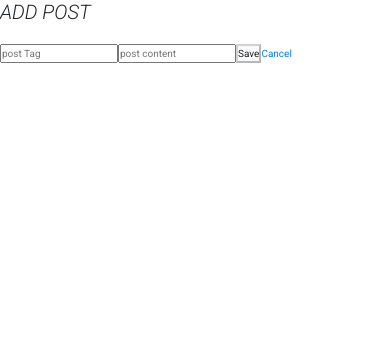
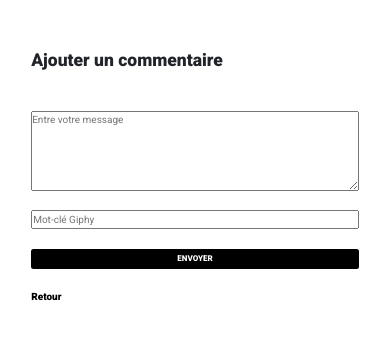
Before and after one commit to martinberthier/community-front, an Angular app: page /post-add in a window 390 px wide. Shown: the top 340 px of the page. Built offline with nearby package versions, Linux system fonts and the light colour scheme.

Commit message:
css et responsive

```diff
--- a/src/app/post-edit/post-edit.component.html
+++ b/src/app/post-edit/post-edit.component.html
@@ -1,30 +1,64 @@
+<div id="body">
 
   <form #postForm="ngForm" (ngSubmit)="save(postForm.value)">
 
-      <h2>{{post.content ? 'Edit' : 'Add'}} post</h2>
+      <h3>{{post.content ? 'Editer' : 'Ajouter'}} un commentaire</h3>
 
 
-      <input type="hidden" name="href" [(ngModel)]="post.href">
+      <input
+      type="hidden"
+      name="href"
+      [(ngModel)]="post.href"
+      >
 
         <!-- <input placeholder="post Name" [(ngModel)]="post.name"
                required name="name" #name> -->
-     <input placeholder="post Tag" [(ngModel)]="post.tag"
-      required name="tag" #tag>
 
-      <input placeholder="post content" [(ngModel)]="post.content"
-      required name="content" #content>
+          <textarea
+          placeholder="Entre votre message"
+       [(ngModel)]="post.content"
+          name="content"
+          id=""
+          cols="20"
+          rows="10"
+          #content
+          >
+        </textarea>
+        <br>
+        <br>
+
+     <input
+     placeholder="Mot-clé Giphy"
+     [(ngModel)]="post.tag"
+     name="tag"
+     #tag
+     >
 
 
+      <!-- <input
+       placeholder="Entre votre message"
+       [(ngModel)]="post.content"
+      required
+      name="content"
+      #content
+      > -->
+
+          <br>
       <button type="submit"
-              [disabled]="!postForm.form.valid">Save</button>
+              [disabled]="!postForm.form.valid"
+              class="btn btn-primary ">Envoyer</button>
 
       <button (click)="remove(post.id)"
-              *ngIf="post.id" type="button">Delete</button>
-
-      <a routerLink="/post-list">Cancel</a>
-
+              *ngIf="post.id" type="button"
+              class="btn btn-primary ">Supprimer</button>
+              <br>
+              <br>
+      <a routerLink="/home" class="form_link">Retour</a>
+      <br>
+      <br>
       <div class="giphy">
         <img src="{{post.giphyUrl}}" >
       </div>
 
   </form>
+</div>
--- a/src/app/post-edit/post-edit.component.scss
+++ b/src/app/post-edit/post-edit.component.scss
@@ -0,0 +1,134 @@
+textarea{
+    height: 80px;
+}
+
+body#form {
+    // background-image: url(../images/home.png);
+    background-size: 100%;
+  }
+
+  form {
+    padding: 50px 8% 0 8%;
+    width: 500px;
+    /* margin: 200px auto; */
+    margin: 80px auto 0 auto;
+    background: white;
+  }
+
+  .info-form {
+    margin-top: 30px;
+  }
+
+  input, button, select, optgroup, textarea {
+    margin: 0;
+    width: 100%;
+    font-family: inherit;
+    font-size: inherit;
+    line-height: inherit;
+}
+
+  .btn-primary {
+    color: #fff;
+    background-color: black;
+    text-transform: uppercase;
+    font-weight: bold;
+    font-size: 0.8rem;
+    border: none;
+  }
+
+  .btn {
+    float: right;
+    margin-top: 20px;
+    background: black;
+  }
+
+  a.form_link {
+    list-style: none;
+    text-decoration: none;
+    display: block;
+    font-weight: bold;
+    color: black;
+    margin-top: 30px;
+    width: 50px;
+  }
+
+  a.form_link:hover {
+    text-decoration: none;
+    color: white;
+    background-color: black
+  }
+
+  .inlineBtn {
+    list-style: none;
+    text-decoration: none;
+    display: inline;
+    font-weight: bold;
+    color: black;
+    // margin-top: 40px;
+    // width: 50px;
+  }
+
+  .inlineBtn:hover {
+    text-decoration: none;
+    color: white;
+    background-color: black
+  }
+
+  ::-webkit-file-upload-button {
+    background: black;
+    border: none;
+    color: white;
+    text-transform: uppercase;
+    font-weight: 900;
+    font-size: 0.8rem;
+    padding: 5px 10px;
+    cursor: pointer;
+    border-radius: 5px;
+  }
+
+
+
+
+@media (max-width: 640px) {
+    /* CSS mobile ici */
+
+    form {
+      margin-top: 0;
+      padding: 50px 8% 80px 8%;
+      width: 100%;
+    }
+  }
+
+
+  @media (min-width: 641px) {
+
+    /* CSS dekstop ici */
+    @keyframes Gradient {
+      0% {
+        background-position: 0 50%
+      }
+
+      50% {
+        background-position: 100% 50%
+      }
+
+      to {
+        background-position: 0 50%
+      }
+    }
+
+    #body {
+      background: -webkit-gradient(linear, left top, right top, color-stop(1.72%, #e76973), color-stop(23.88%, rgba(241, 137, 95, .8)), color-stop(49.2%, rgba(255, 231, 137, .8)), color-stop(75.2%, #99cead), color-stop(95.93%, #97d1ce)), #fff;
+      background: linear-gradient(90deg, #e76973 1.72%, rgba(241, 137, 95, .8) 23.88%, rgba(255, 231, 137, .8) 49.2%, #99cead 75.2%, #97d1ce 95.93%), #fff;
+      background-size: 600% 600%;
+      // position: fixed;
+      overflow-y: scroll;
+      -webkit-animation: Gradient 10s ease infinite;
+      animation: Gradient 10s ease infinite;
+      height: 100vh;
+      width: 100vw;
+      z-index: 100;
+      -webkit-transition: 1s;
+      transition: 1s
+    }
+  }
--- a/src/app/post-list-by-category/post-list-by-category.component.scss
+++ b/src/app/post-list-by-category/post-list-by-category.component.scss
@@ -1,9 +1,11 @@
+
+
 #categoryTitle {
   margin-bottom: 20px;
 }
 
 .authorInfo {
-  font-size: 1.75rem;
+  font-size: 1.5rem;
   margin-bottom: 0;
 }
 
@@ -12,18 +14,14 @@
 }
 
 .authorJob {
-  font-weight: 100;
+    font-size: 1.4rem;
+  text-transform: uppercase;
+  font-weight: 300;
+  font-style: italic;
 }
 
 .comment_p {
   font-size: 1.3rem;
-}
-
-.page_content {
-  padding: 0px 8% 80px 8%;
-  width: 70%;
-  margin: 80px auto;
-  background: white;
 }
 
 #giphy {
@@ -82,6 +80,13 @@ a.form_link {
 @media (min-width: 641px) {
   /* CSS dekstop ici */
 
+  .page_content {
+    padding: 0px 8% 80px 8%;
+    width: 70%;
+    margin: 40px auto 80px auto;
+    background: white;
+  }
+
   @keyframes Gradient {
     0% {
       background-position: 0 50%
--- a/src/app/searchbar/searchbar.component.scss
+++ b/src/app/searchbar/searchbar.component.scss
@@ -41,3 +41,14 @@
     border-radius: 50%;
     color:white;
     }
+
+    @media (max-width: 640px) {
+        /* CSS mobile ici */
+
+        .searchbar:hover > .search_input{
+            padding: 0 10px;
+            width: 240px;
+            caret-color:red;
+            transition: width 0.4s linear;
+            }
+      }
```
Lines whose indentation alone changed are shown as unchanged.
